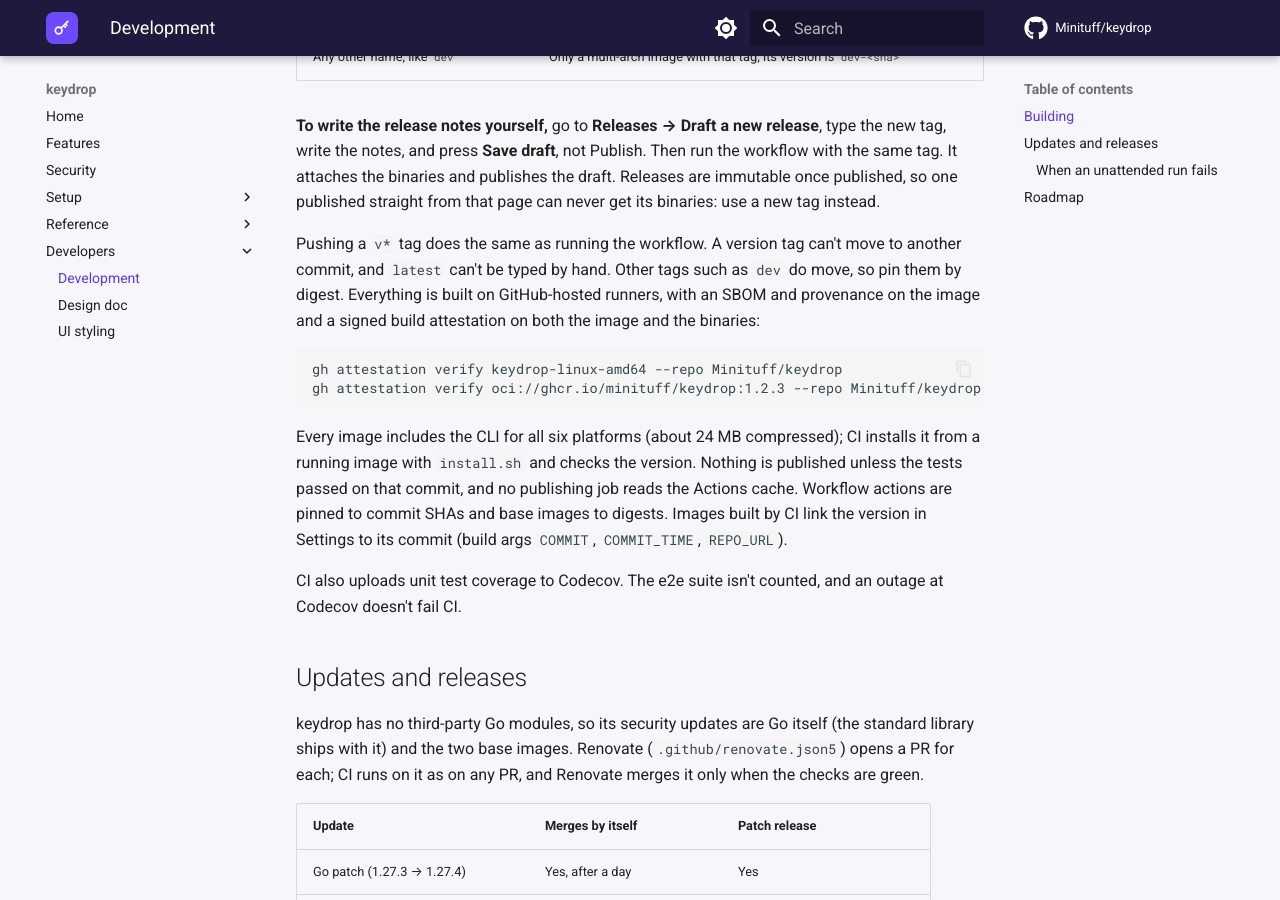
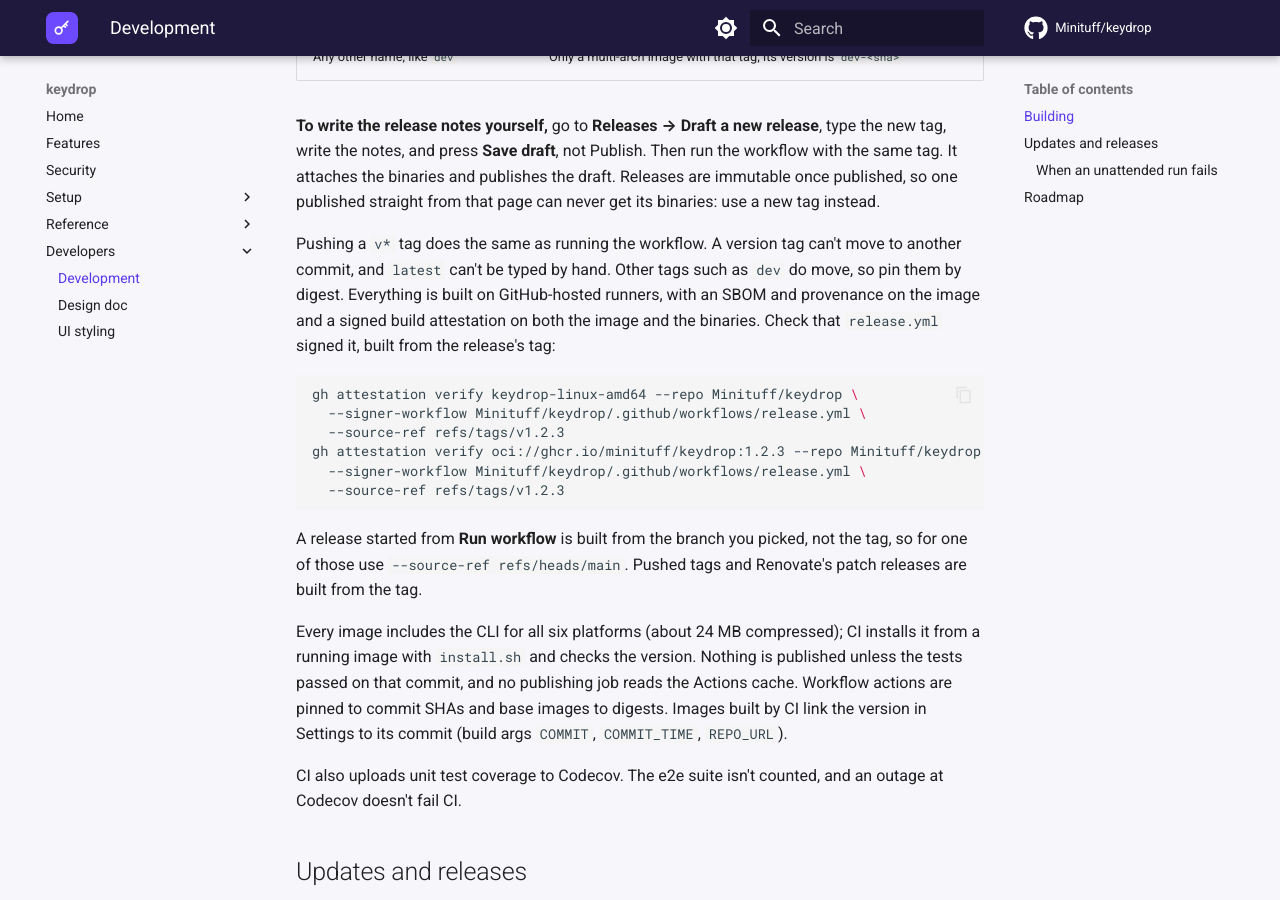
Before and after one commit to Minituff/keydrop, an MkDocs documentation site: the page built from docs/development.md, in a window 1280 px wide and 900 px high, scrolled down 672 px. Built offline with MkDocs 1.6.1 and Material for MkDocs 9.7.7, drawn with Linux system fonts in a browser that asks for light colours; comment, search, counter and statistics services are not loaded.

Commit message:
docs: verify attestations against release.yml and the tag
--repo alone accepts an attestation signed by any workflow in the repo, on
any branch. --signer-workflow and --source-ref pin it to release.yml built
from the release's tag (or main, for a release run by hand).

````diff
--- a/docs/development.md
+++ b/docs/development.md
@@ -31,12 +31,21 @@ Pushing a `v*` tag does the same as running the workflow. A version tag can't mo
 commit, and `latest` can't be typed by hand. Other tags such as `dev` do
 move, so pin them by digest. Everything is built on GitHub-hosted runners,
 with an SBOM and provenance on the image and a signed build attestation on
-both the image and the binaries:
+both the image and the binaries. Check that `release.yml` signed it, built
+from the release's tag:
 
 ```sh
-gh attestation verify keydrop-linux-amd64 --repo Minituff/keydrop
-gh attestation verify oci://ghcr.io/minituff/keydrop:1.2.3 --repo Minituff/keydrop
+gh attestation verify keydrop-linux-amd64 --repo Minituff/keydrop \
+  --signer-workflow Minituff/keydrop/.github/workflows/release.yml \
+  --source-ref refs/tags/v1.2.3
+gh attestation verify oci://ghcr.io/minituff/keydrop:1.2.3 --repo Minituff/keydrop \
+  --signer-workflow Minituff/keydrop/.github/workflows/release.yml \
+  --source-ref refs/tags/v1.2.3
 ```
+
+A release started from **Run workflow** is built from the branch you picked,
+not the tag, so for one of those use `--source-ref refs/heads/main`. Pushed tags
+and Renovate's patch releases are built from the tag.
 
 Every image includes the CLI for all six platforms (about 24 MB compressed);
 CI installs it from a running image with `install.sh` and checks the version.
````
